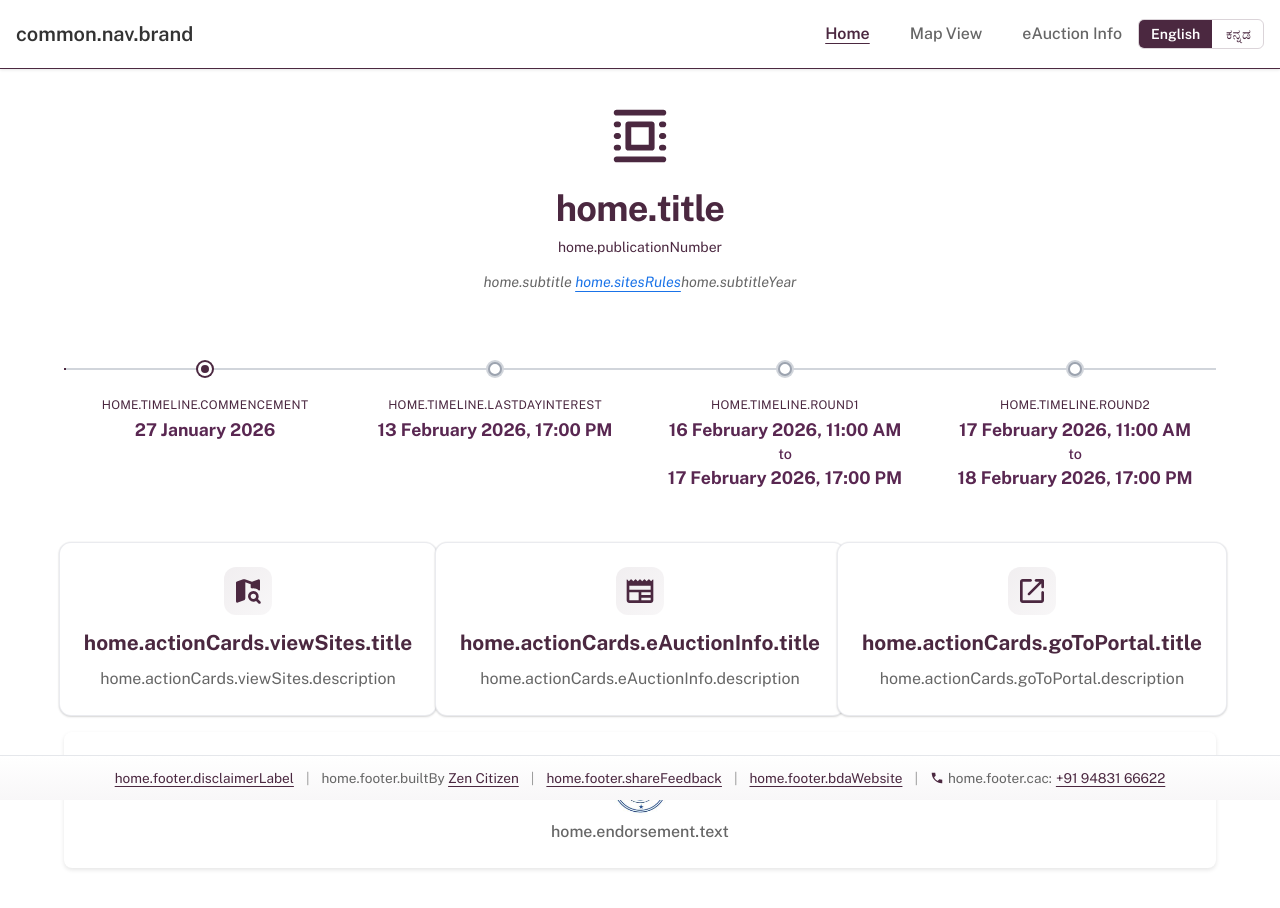
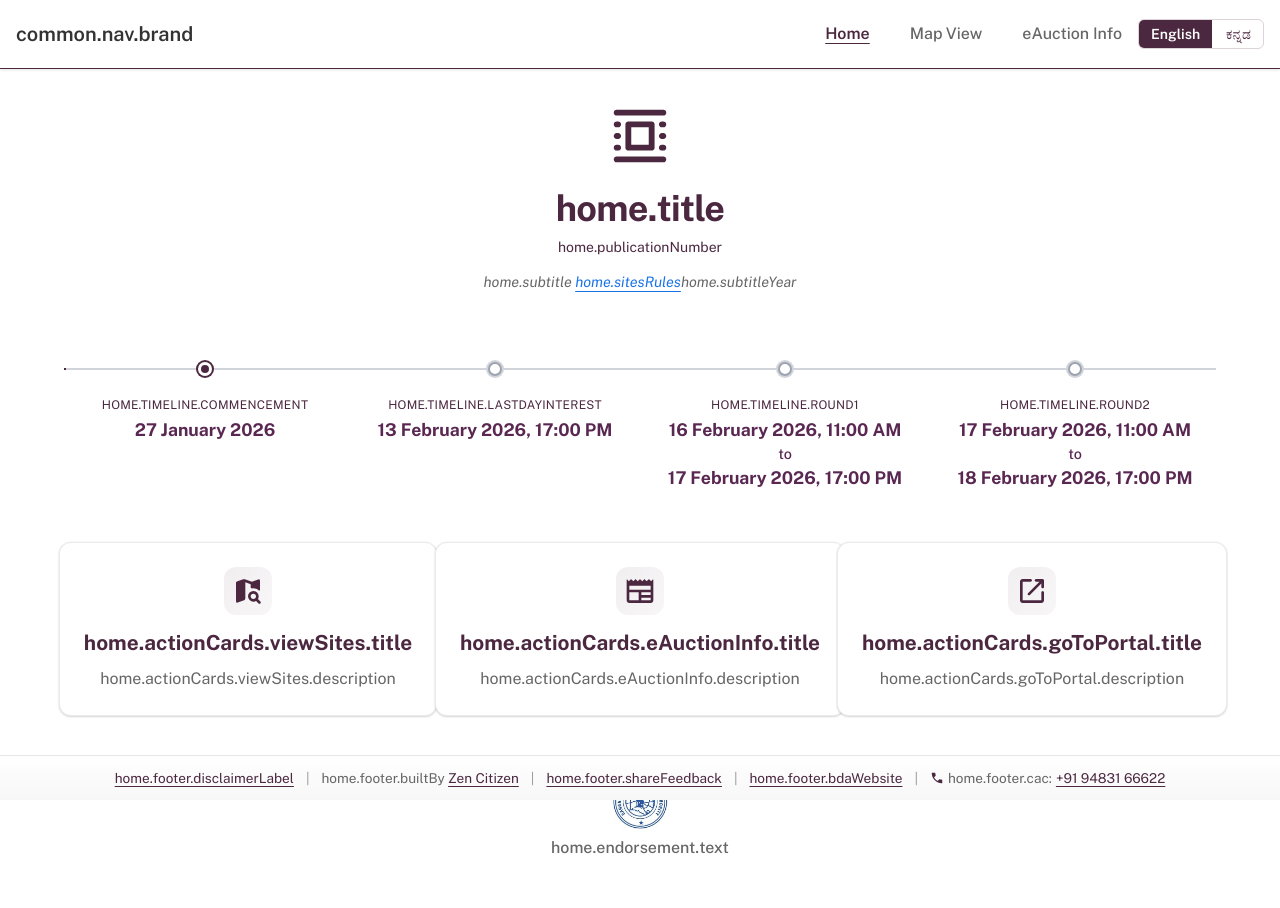
Before and after one commit to zen-citizen/bda-auction-site, a React (Vite) app: page / in a window 1280 px wide. Shown: the top 908 px of the page. Built offline with nearby package versions, Linux system fonts and the light colour scheme; the HTML template or start-up script is replaced by a standard one; a web font is replaced by a local one.

Commit message:
UI tweaks

```diff
--- a/src/pages/Home.css
+++ b/src/pages/Home.css
@@ -385,7 +385,7 @@
   line-height: 1.6;
 }
 
-.bda-endorsement {
+.home .bda-endorsement {
   display: flex;
   flex-direction: column;
   align-items: center;
@@ -394,6 +394,9 @@
   margin: 2rem 0 1.5rem 0;
   padding: 1.5rem 1rem;
   text-align: center;
+  background: transparent !important;
+  border-radius: 0 !important;
+  box-shadow: none !important;
 }
 
 .endorsement-text {
```
